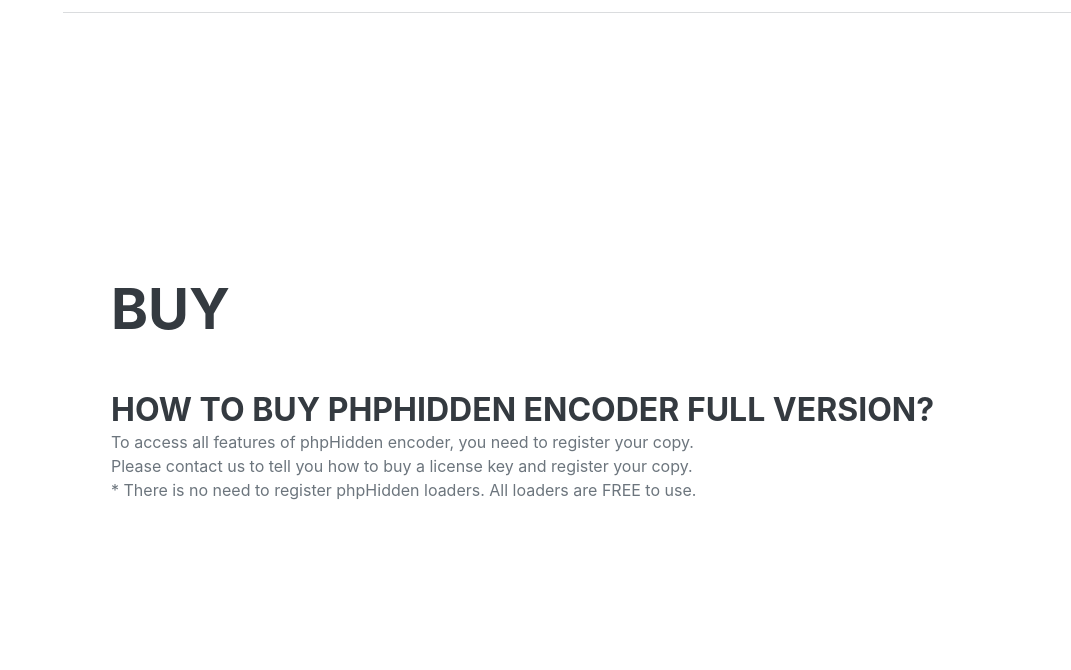
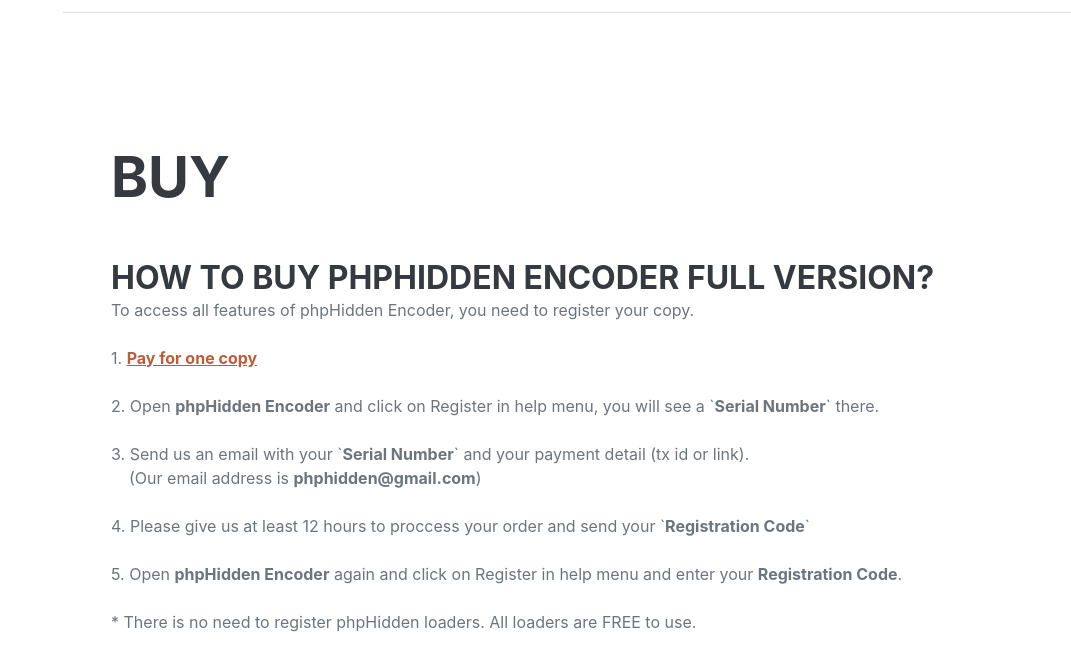
Before and after one commit to phphidden/phphidden.github.io, a plain HTML site: page index.html in a window 1280 px wide. Shown: the part 1861-2531 px from the top of the page, without its empty margins (209-1280 px from the left). Drawn offline with nearby package versions, Linux system fonts and the light colour scheme; a web font is replaced by a local one.

Commit message:
Update index.html

```diff
--- a/index.html
+++ b/index.html
@@ -124,8 +124,13 @@
                         <div class="flex-grow-1">
                             <h3 class="mb-0">How to buy phpHidden Encoder full version?</h3>
                             <div>
-							To access all features of phpHidden encoder, you need to register your copy.<br>
-                            Please contact us to tell you how to buy a license key and register your copy.<br>
+                            <div>To access all features of phpHidden Encoder, you need to register your copy.<br><br>
+                            1. <strong><a href="https://nowpayments.io/payment/?iid=6297132753" target="_blank">Pay for one copy</a></strong><br><br>
+                            2. Open <strong>phpHidden Encoder</strong> and click on Register in help menu, you will see a `<strong>Serial Number</strong>` there.<br><br>
+                            3. Send us an email with your `<strong>Serial Number</strong>` and your payment detail (tx id or link).<br>
+                            &nbsp;&nbsp;&nbsp;&nbsp;(Our email address is <strong><span id="email">phphidden {at} gmail {dot} com</span></strong>)<br><br>
+                            4. Please give us at least 12 hours to proccess your order and send your `<strong>Registration Code</strong>`<br><br>
+                            5. Open <strong>phpHidden Encoder</strong> again and click on Register in help menu and enter your <strong>Registration Code</strong>.<br><br>
                             * There is no need to register phpHidden loaders. All loaders are FREE to use.<br>
                             </div>
                         </div>
@@ -149,7 +154,7 @@
         <script>
 			document.getElementById('email2').innerHTML=document.getElementById('email2').innerHTML.replace(' {at} ','@');
 			document.getElementById('email2').innerHTML=document.getElementById('email2').innerHTML.replace(' {dot} ','.');
-			//document.getElementById('email').innerHTML=document.getElementById('email2').innerHTML;
+			document.getElementById('email').innerHTML=document.getElementById('email2').innerHTML;
         </script>
     </body>
 </html>
```
